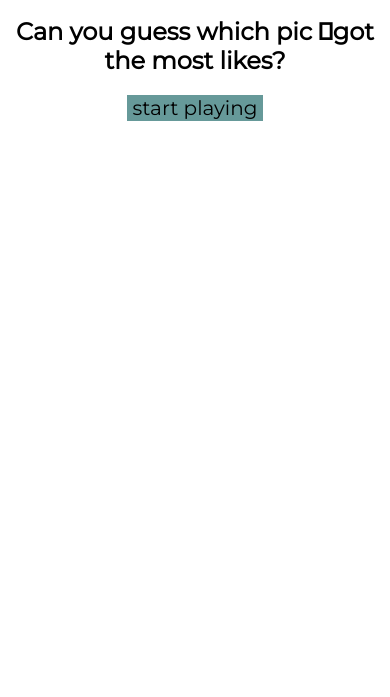
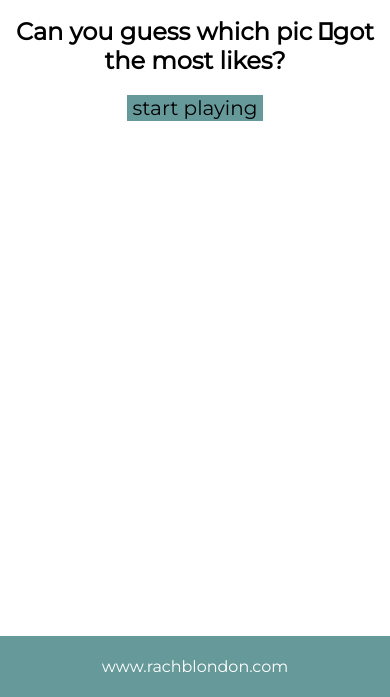
Before and after one commit to RachBLondon/which-kim-will-win, a website: page index.html in a window 390 px wide. Shown: the part 147-844 px from the top of the page. Drawn offline with nearby package versions, Linux system fonts and the light colour scheme.

Commit message:
footer added, need mobile styling

```diff
--- a/index.html
+++ b/index.html
@@ -2,6 +2,7 @@
 <html>
 <title>Which Kim will win?</title>
 <link rel="stylesheet" href="style.css" media="screen" title="no title" charset="utf-8"> </link>
+<link href="https://maxcdn.bootstrapcdn.com/font-awesome/4.5.0/css/font-awesome.min.css" rel='stylesheet' type='text/css'> </link>
 <link href='https://fonts.googleapis.com/css?family=Montserrat' rel='stylesheet' type='text/css'>
 <link rel="icon" href="favicon.ico" type="image/x-icon">
 <body>
@@ -33,6 +34,16 @@
      <h1 class="winner"> Win </h1>
      <h1 class="loser"> Wrong </h1>
   </div>
+  <div class="contact">
+    <!-- <p> Made by Rachel Black</p> -->
+    <a href="http://www.rachblondon.com" target="blank"><p>www.rachblondon.com </p> </a>
+    <!-- <p> email me at <a href="mailto:someone@example.com?Subject=Hello%20again" target="_blank"> rachblondon@gmail.com </a> </p>
+    <a href="https://twitter.com/RachBLondon" target="_blank"><i class="icon-twitter"></i></a>
+    <a href="https://github.com/RachBLondon" target="_blank"><i class="icon-github"></i></a>
+    <a href="https://www.linkedin.com/in/rachblondon" target="_blank"><i class="icon-linkedin"></i></i></a>
+    <a href="https://www.behance.net/Rachblondon" target="_blank"><i class="fa fa-behance"></i></a> -->
+  </div>
+
 
   <script type="text/javascript" src="https://code.jquery.com/jquery-2.1.4.min.js"> </script>
   <script type="text/javascript" src="index.js"></script>
--- a/server.js
+++ b/server.js
@@ -11,6 +11,7 @@ var port = process.env.PORT || 8000;
 
  function handler(req, res) {
     var url = req.url;
+       console.log(url);
     if (url === '/') {
       res.writeHead(200, {"Content-Type": "text/html"});
       res.end(index.toString());
--- a/style.css
+++ b/style.css
@@ -37,7 +37,6 @@ h2 {
 }
 
 .kimpics img {
-	/*height: 20em;*/
     display: inline;
     margin: 0 auto;
     height: 100%;
@@ -95,6 +94,22 @@ button:hover {
 	color: #996666;;
 }
 
+.contact {
+	text-align: center;
+	font-size: 1em;
+	margin: 0;
+	position: absolute;
+	  right: 0;
+	  bottom: 0;
+	  left: 0;
+	padding: 0.3rem;
+	background-color: #669999;
+
+}
+.contact a {
+		text-decoration: none;
+		color: white;
+}
 [class*='col-'] {
 	float: left;
   min-height: 1px;
```
